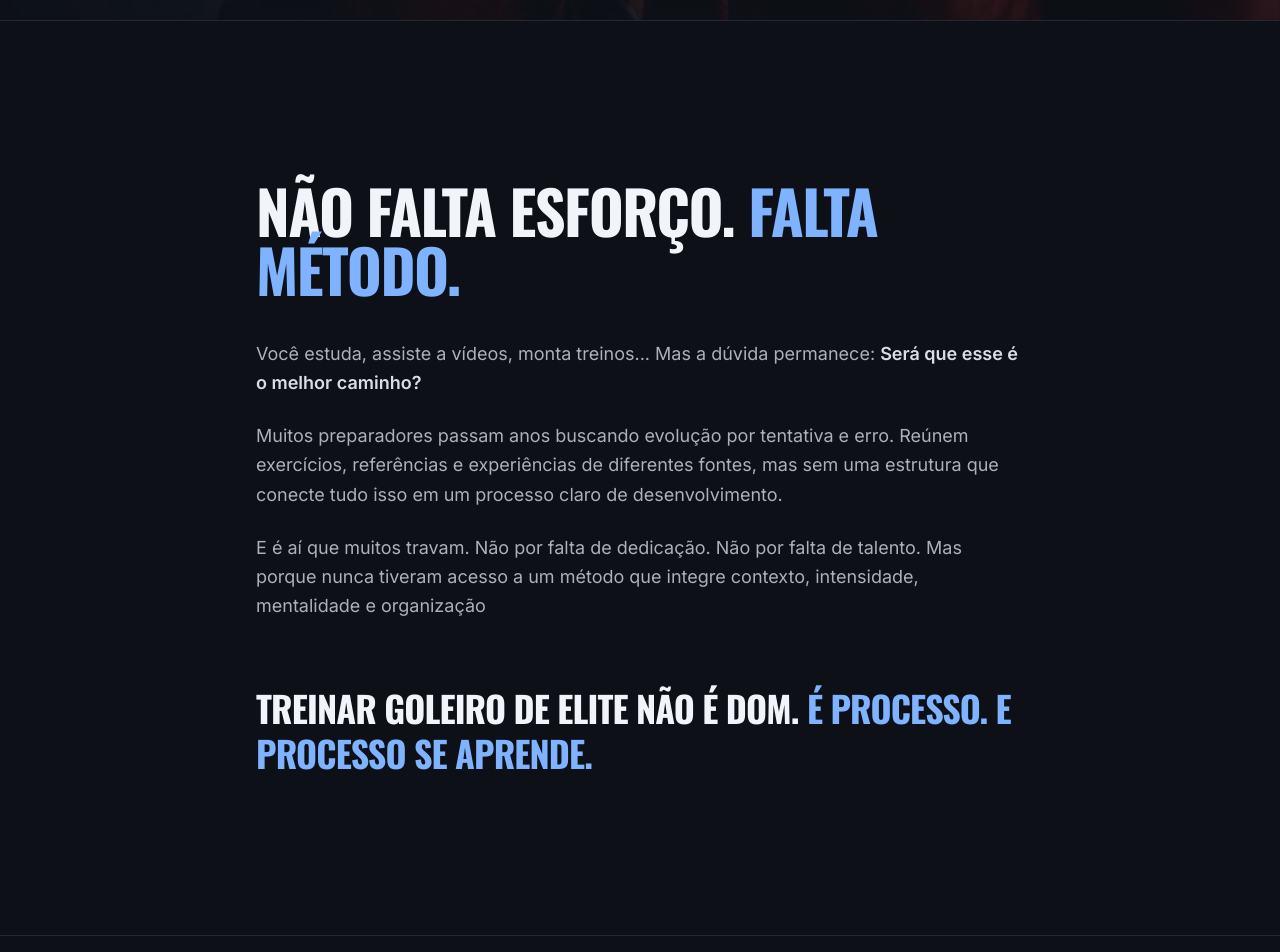
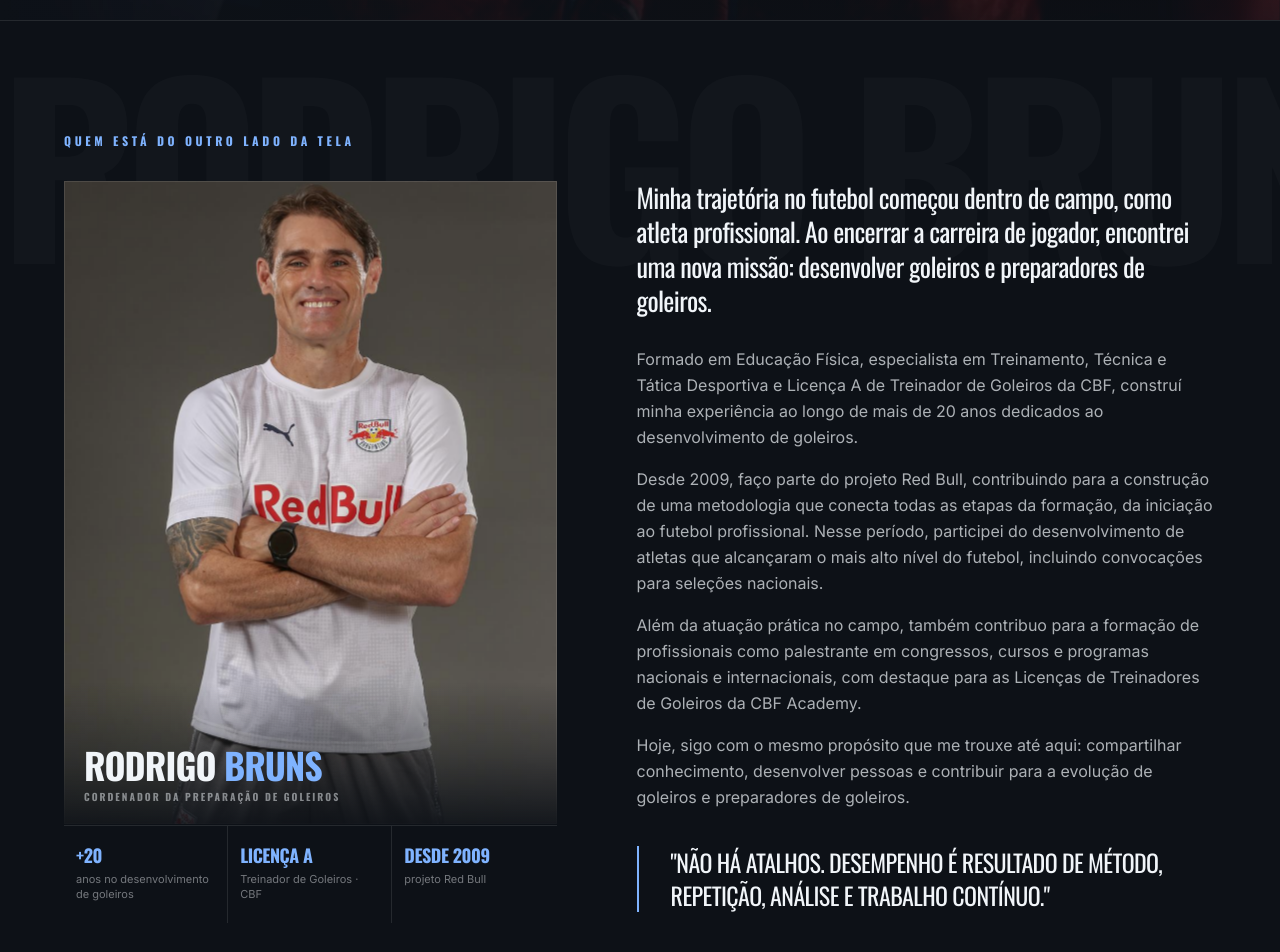
Before and after one commit to RoBruns/rb-site, a Next.js app: page /mentoria-altorendimento in a window 1280 px wide. Shown: the part 780-1732 px from the top of the page. Built offline with nearby package versions, Linux system fonts and the light colour scheme; no server answers.

Commit message:
feat: implement Mentoria page with modular sections and application form component

```diff
--- a/src/components/mentoria/About.jsx
+++ b/src/components/mentoria/About.jsx
@@ -2,6 +2,12 @@
 
 import { motion, useScroll, useTransform } from "framer-motion";
 import { useRef } from "react";
+
+const credentials = [
+    { value: "+20", label: "anos no desenvolvimento de goleiros" },
+    { value: "Licença A", label: "Treinador de Goleiros · CBF" },
+    { value: "Desde 2009", label: "projeto Red Bull" },
+];
 
 export function About() {
     const ref = useRef(null);
@@ -12,73 +18,122 @@
     const imgY = useTransform(scrollYProgress, [0, 1], ["-8%", "8%"]);
 
     return (
-        <section className="relative w-full bg-obsidian py-28 md:py-40 px-6 border-t border-white/10">
-            <div className="max-w-6xl mx-auto">
-                <div className="grid lg:grid-cols-[0.8fr_1fr] gap-14 lg:gap-20 items-center">
-                    {/* Parallax portrait */}
+        <section className="relative w-full bg-obsidian py-20 md:py-28 px-6 border-t border-white/10 overflow-hidden">
+            {/* Oversized watermark name for authority */}
+            <span
+                aria-hidden
+                className="pointer-events-none select-none absolute -top-4 md:top-6 left-0 right-0 text-center font-display font-bold uppercase tracking-tighter text-white/[0.025] text-[18vw] leading-none whitespace-nowrap"
+            >
+                Rodrigo Bruns
+            </span>
+
+            <div className="relative max-w-6xl mx-auto">
+                <motion.p
+                    initial={{ opacity: 0, y: 12 }}
+                    whileInView={{ opacity: 1, y: 0 }}
+                    viewport={{ once: true, amount: 0.6 }}
+                    transition={{ duration: 1, ease: "easeOut" }}
+                    className="font-display uppercase tracking-[0.3em] text-xs font-bold text-electric-blue mb-8"
+                >
+                    Quem está do outro lado da tela
+                </motion.p>
+
+                <div className="grid lg:grid-cols-[0.85fr_1fr] gap-14 lg:gap-20 items-stretch">
+                    {/* Portrait column — stretches to match the copy height */}
+                    <div className="flex flex-col">
                         <motion.div
                             ref={ref}
                             initial={{ opacity: 0 }}
                             whileInView={{ opacity: 1 }}
                             viewport={{ once: true, amount: 0.3 }}
                             transition={{ duration: 1.2, ease: "easeOut" }}
-                        className="relative aspect-[4/5] overflow-hidden order-1 lg:order-none"
+                            className="relative flex-1 min-h-112 overflow-hidden"
                         >
                             <motion.img
                                 style={{ y: imgY, scale: 1.12 }}
                                 src="/mentoria-rodrigo.png"
-                            alt="Rodrigo Bruns, treinador de goleiros do Red Bull Bragantino"
-                            className="w-full h-full object-cover object-top will-change-transform"
+                                alt="Rodrigo Bruns, treinador de goleiros do projeto Red Bull"
+                                className="w-full h-full object-cover object-top will-change-transform grayscale-[0.15]"
                             />
+                            <div className="absolute inset-0 ring-1 ring-inset ring-white/10" />
+                            {/* Name plate */}
+                            <div className="absolute bottom-0 left-0 right-0 bg-gradient-to-t from-obsidian/90 via-obsidian/40 to-transparent pt-16 pb-5 px-5">
+                                <h2 className="font-display font-bold uppercase tracking-tight text-ice text-3xl md:text-4xl leading-none">
+                                    Rodrigo <span className="text-electric-blue">Bruns</span>
+                                </h2>
+                                <p className="mt-1.5 font-display uppercase tracking-[0.2em] text-[10px] font-bold text-ice/50">
+                                    Cordenador da Preparação de Goleiros
+                                </p>
+                            </div>
                         </motion.div>
 
-                    {/* Copy */}
+                        {/* Credentials strip */}
+                        <div className="mt-px grid grid-cols-3 divide-x divide-white/10 border-t border-white/10">
+                            {credentials.map((c, i) => (
+                                <motion.div
+                                    key={c.value}
+                                    initial={{ opacity: 0, y: 10 }}
+                                    whileInView={{ opacity: 1, y: 0 }}
+                                    viewport={{ once: true, amount: 0.5 }}
+                                    transition={{ duration: 0.7, delay: 0.1 + i * 0.08, ease: "easeOut" }}
+                                    className="px-3 py-5"
+                                >
+                                    <p className="font-display font-bold uppercase tracking-tight text-electric-blue text-base md:text-lg leading-none">
+                                        {c.value}
+                                    </p>
+                                    <p className="mt-2 text-[11px] text-ice/45 leading-snug">
+                                        {c.label}
+                                    </p>
+                                </motion.div>
+                            ))}
+                        </div>
+                    </div>
+
+                    {/* Copy column */}
                     <div>
+                        {/* Lead paragraph — larger, sets the tone */}
                         <motion.p
-                            initial={{ opacity: 0, y: 12 }}
-                            whileInView={{ opacity: 1, y: 0 }}
-                            viewport={{ once: true, amount: 0.4 }}
-                            transition={{ duration: 1, ease: "easeOut" }}
-                            className="font-display uppercase tracking-[0.25em] text-xs font-bold text-electric-blue mb-5"
-                        >
-                            Quem está do outro lado da tela
-                        </motion.p>
-
-                        <motion.h2
-                            initial={{ opacity: 0, y: 20 }}
+                            initial={{ opacity: 0, y: 16 }}
                             whileInView={{ opacity: 1, y: 0 }}
                             viewport={{ once: true, amount: 0.4 }}
                             transition={{ duration: 1.1, ease: [0.16, 1, 0.3, 1] }}
-                            className="font-display font-bold uppercase tracking-tight text-ice text-4xl md:text-5xl leading-[0.98]"
+                            className="font-display text-ice text-xl md:text-[1.65rem] leading-[1.3] tracking-tight"
                         >
-                            Rodrigo <span className="text-electric-blue">Bruns</span>
-                        </motion.h2>
+                            Minha trajetória no futebol começou dentro de campo, como atleta
+                            profissional. Ao encerrar a carreira de jogador, encontrei uma nova
+                            missão: desenvolver goleiros e preparadores de goleiros.
+                        </motion.p>
 
                         <motion.div
                             initial={{ opacity: 0, y: 14 }}
                             whileInView={{ opacity: 1, y: 0 }}
-                            viewport={{ once: true, amount: 0.3 }}
+                            viewport={{ once: true, amount: 0.2 }}
                             transition={{ duration: 1, delay: 0.15, ease: "easeOut" }}
-                            className="mt-7 space-y-5 text-base md:text-lg text-ice/70 leading-relaxed"
+                            className="mt-7 space-y-4 text-sm md:text-base text-ice/70 leading-relaxed"
                         >
                             <p>
-                                Sou ex-goleiro profissional. Encerrei a carreira aos 26 anos para me
-                                dedicar inteiramente à formação de atletas. Formado em Educação Física e
-                                com Licença A da CBF, construí mais de duas décadas de trajetória no
-                                treinamento de goleiros, começando nas categorias de base do futebol
-                                paranaense.
+                                Formado em Educação Física, especialista em Treinamento, Técnica e
+                                Tática Desportiva e Licença A de Treinador de Goleiros da CBF, construí
+                                minha experiência ao longo de mais de 20 anos dedicados ao
+                                desenvolvimento de goleiros.
                             </p>
                             <p>
-                                Desde 2019, comando a preparação de goleiros do Red Bull Bragantino,
-                                coordenando uma metodologia única que vai da base ao elenco
-                                profissional. Fui parte da equipe campeã da Série B e do acesso à Série
-                                A. Goleiros que formei, como Cleiton, Júlio César e Alex Alves, chegaram
-                                ao elenco profissional e a seleções de base.
+                                Desde 2009, faço parte do projeto Red Bull, contribuindo para a
+                                construção de uma metodologia que conecta todas as etapas da formação,
+                                da iniciação ao futebol profissional. Nesse período, participei do
+                                desenvolvimento de atletas que alcançaram o mais alto nível do futebol,
+                                incluindo convocações para seleções nacionais.
                             </p>
                             <p>
-                                Sou reconhecido como uma das referências na preparação de goleiros no
-                                Brasil e já levei meu trabalho para fora do país, palestrando pelo mundo
-                                sobre treinamento de goleiros.
+                                Além da atuação prática no campo, também contribuo para a formação de
+                                profissionais como palestrante em congressos, cursos e programas
+                                nacionais e internacionais, com destaque para as Licenças de Treinadores
+                                de Goleiros da CBF Academy.
+                            </p>
+                            <p>
+                                Hoje, sigo com o mesmo propósito que me trouxe até aqui: compartilhar
+                                conhecimento, desenvolver pessoas e contribuir para a evolução de
+                                goleiros e preparadores de goleiros.
                             </p>
                         </motion.div>
 
@@ -87,11 +142,11 @@
                             whileInView={{ opacity: 1, y: 0 }}
                             viewport={{ once: true, amount: 0.5 }}
                             transition={{ duration: 1, delay: 0.2, ease: "easeOut" }}
-                            className="mt-10 border-l-2 border-electric-blue pl-6"
+                            className="mt-9 border-l-2 border-electric-blue pl-6 md:pl-8"
                         >
                             <p className="font-display uppercase tracking-tight text-ice text-xl md:text-2xl leading-snug">
-                                "Não há atalhos. Desempenho é resultado de método, repetição, análise e
-                                trabalho contínuo."
+                                "Não há atalhos. Desempenho é resultado de método, repetição,
+                                análise e trabalho contínuo."
                             </p>
                         </motion.blockquote>
                     </div>
--- a/src/components/mentoria/CandidaturaForm.jsx
+++ b/src/components/mentoria/CandidaturaForm.jsx
@@ -88,7 +88,7 @@
 
     return (
         <div className="relative w-full text-left">
-            <ProgressBar step={step} total={TOTAL_STEPS - 1} />
+            <ProgressBar step={step} total={TOTAL_STEPS - 1} fixed={false} />
 
             <AnimatePresence mode="wait" custom={dir}>
                 {/* ----------------------------- STEP 0 — BOAS-VINDAS */}
--- a/src/components/mentoria/HowItWorks.jsx
+++ b/src/components/mentoria/HowItWorks.jsx
@@ -63,7 +63,7 @@
                     <div className="border-t border-white/10">
                         {fixed.map((e, i) => (
                             <motion.div
-                                key={e.n}
+                                key={e.title}
                                 initial={{ opacity: 0, y: 14 }}
                                 whileInView={{ opacity: 1, y: 0 }}
                                 viewport={{ once: true, amount: 0.3 }}
@@ -71,7 +71,7 @@
                                 className="grid grid-cols-[auto_1fr] md:grid-cols-[auto_1fr_2fr] gap-x-6 gap-y-1 items-baseline py-6 border-b border-white/10 group"
                             >
                                 <span className="font-display font-bold text-electric-blue/50 text-xl leading-none group-hover:text-electric-blue transition-colors duration-400">
-                                    {e.n}
+                                    {String(i + 1).padStart(2, "0")}
                                 </span>
                                 <h3 className="font-display font-bold uppercase tracking-tight text-ice text-lg md:text-xl">
                                     {e.title}
--- a/src/components/mentoria/MentoriaPage.jsx
+++ b/src/components/mentoria/MentoriaPage.jsx
@@ -45,11 +45,11 @@
         <main className="w-full min-h-screen bg-obsidian font-sans text-ice selection:bg-electric-blue selection:text-obsidian">
             <MentoriaNav />
             <MentoriaHero />
+            <About />
             <Problem />
             <Solution />
             <HowItWorks />
             <ForWhom />
-            <About />
             <Anchor />
             <FinalCTA />
             <MentoriaFooter />
```
Also changed, not shown: src/components/form/ProgressBar.jsx (+10 -2 lines), src/components/mentoria/Anchor.jsx (+7 -7 lines), src/components/mentoria/FinalCTA.jsx (+4 -5 lines), src/components/mentoria/ForWhom.jsx (+8 -5 lines). Lines whose indentation alone changed are shown as unchanged.
